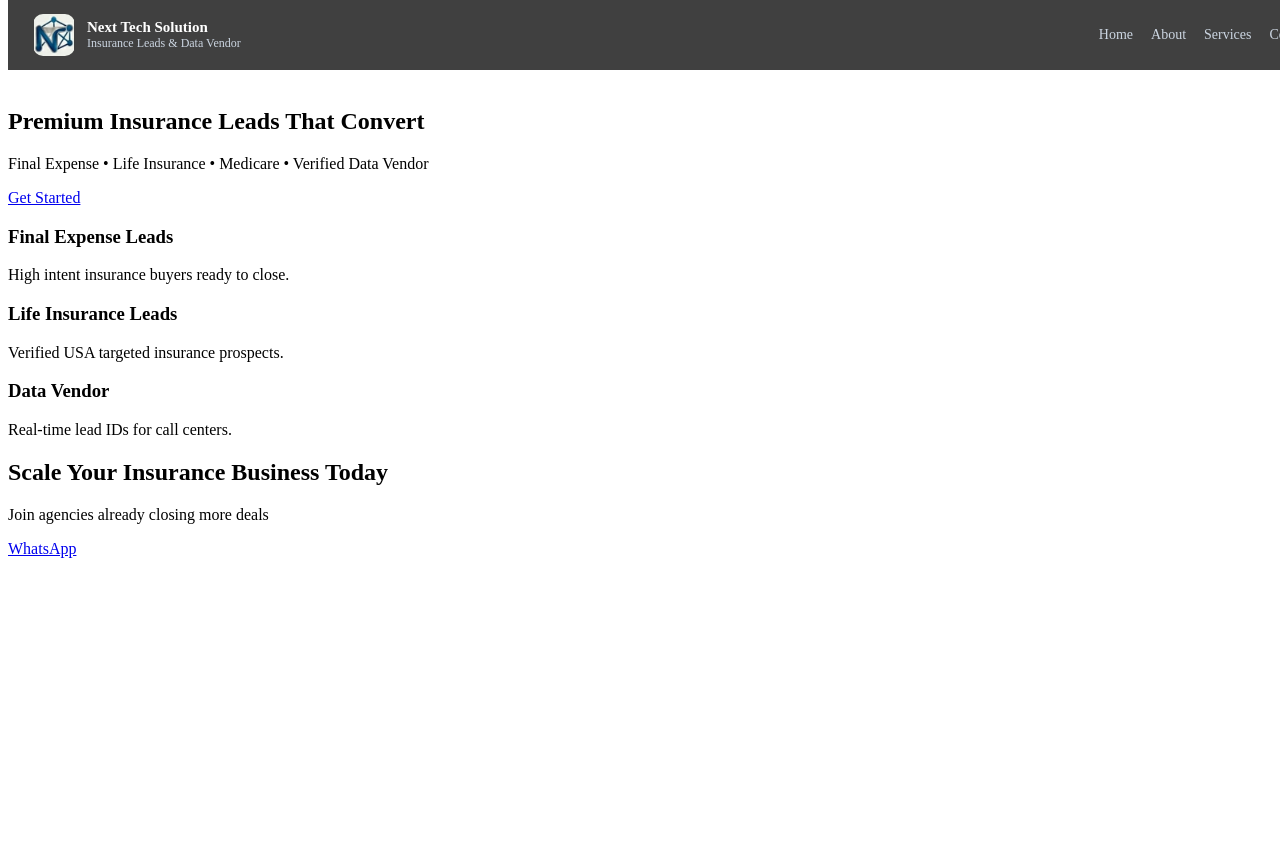
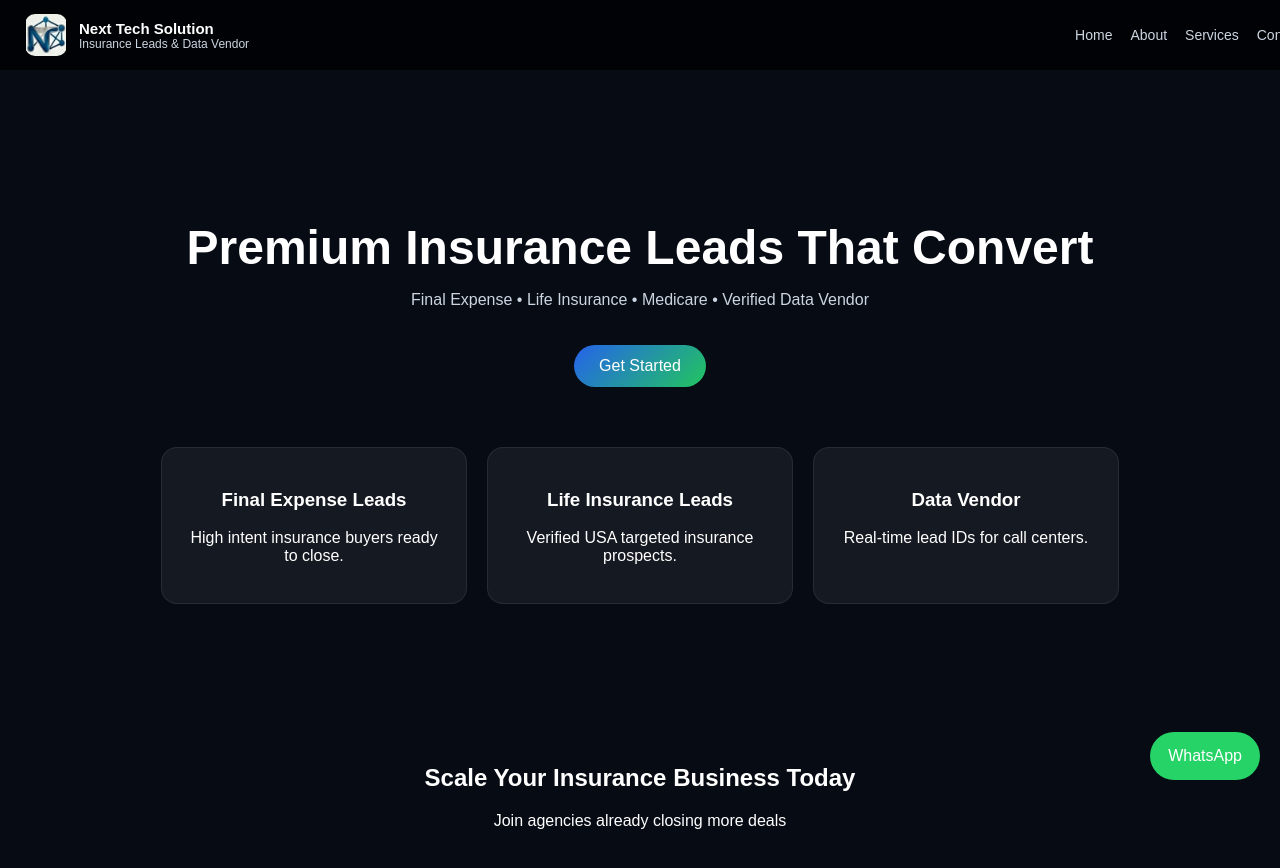
Before and after one commit to Afaq122/next-tech-site, a Next.js app: page / in a window 1280 px wide. Shown: the top 868 px of the page. Before the commit the page ends 800 px from the top, so only its background shows below. Built offline with nearby package versions, Linux system fonts and the light colour scheme.

Commit message:
fix white screen homepage restore

```diff
--- a/app/globals.css
+++ b/app/globals.css
@@ -1,3 +1,11 @@
+body {
+  margin: 0;
+  font-family: Arial, Helvetica, sans-serif;
+  background: #070b14;
+  color: white;
+}
+
+/* NAVBAR */
 .navbar {
   display: flex;
   justify-content: space-between;
@@ -25,7 +33,6 @@
   border-radius: 10px;
 }
 
-/* TEXT */
 .brand-name {
   font-size: 15px;
   font-weight: 700;
@@ -37,7 +44,7 @@
   color: #cbd5e1;
 }
 
-/* MENU */
+/* NAV LINKS */
 .nav-links {
   display: flex;
   gap: 18px;
@@ -47,14 +54,74 @@
   color: #cbd5e1;
   text-decoration: none;
   font-size: 14px;
-  transition: 0.2s;
 }
 
 .nav-links a:hover {
   color: white;
 }
 
-/* PAGE SHIFT (IMPORTANT) */
+/* PAGE WRAPPER */
 main {
   padding-top: 80px;
 }
+
+/* HERO (HOME RESTORE) */
+.home {
+  text-align: center;
+  padding: 100px 20px;
+}
+
+.hero h1 {
+  font-size: 48px;
+  margin-bottom: 10px;
+}
+
+.hero p {
+  color: #cbd5e1;
+}
+
+/* BUTTON */
+.btn {
+  display: inline-block;
+  margin-top: 20px;
+  padding: 12px 25px;
+  background: linear-gradient(135deg, #2563eb, #22c55e);
+  color: white;
+  border-radius: 30px;
+  text-decoration: none;
+}
+
+/* CARDS */
+.features {
+  display: flex;
+  justify-content: center;
+  gap: 20px;
+  flex-wrap: wrap;
+  padding: 60px 20px;
+}
+
+.card {
+  width: 260px;
+  padding: 22px;
+  border-radius: 16px;
+  background: rgba(255,255,255,0.06);
+  border: 1px solid rgba(255,255,255,0.08);
+}
+
+/* CTA */
+.cta {
+  text-align: center;
+  padding: 80px 20px;
+}
+
+/* WHATSAPP */
+.whatsapp {
+  position: fixed;
+  bottom: 20px;
+  right: 20px;
+  background: #25D366;
+  padding: 15px 18px;
+  border-radius: 50px;
+  color: white;
+  text-decoration: none;
+}
```
